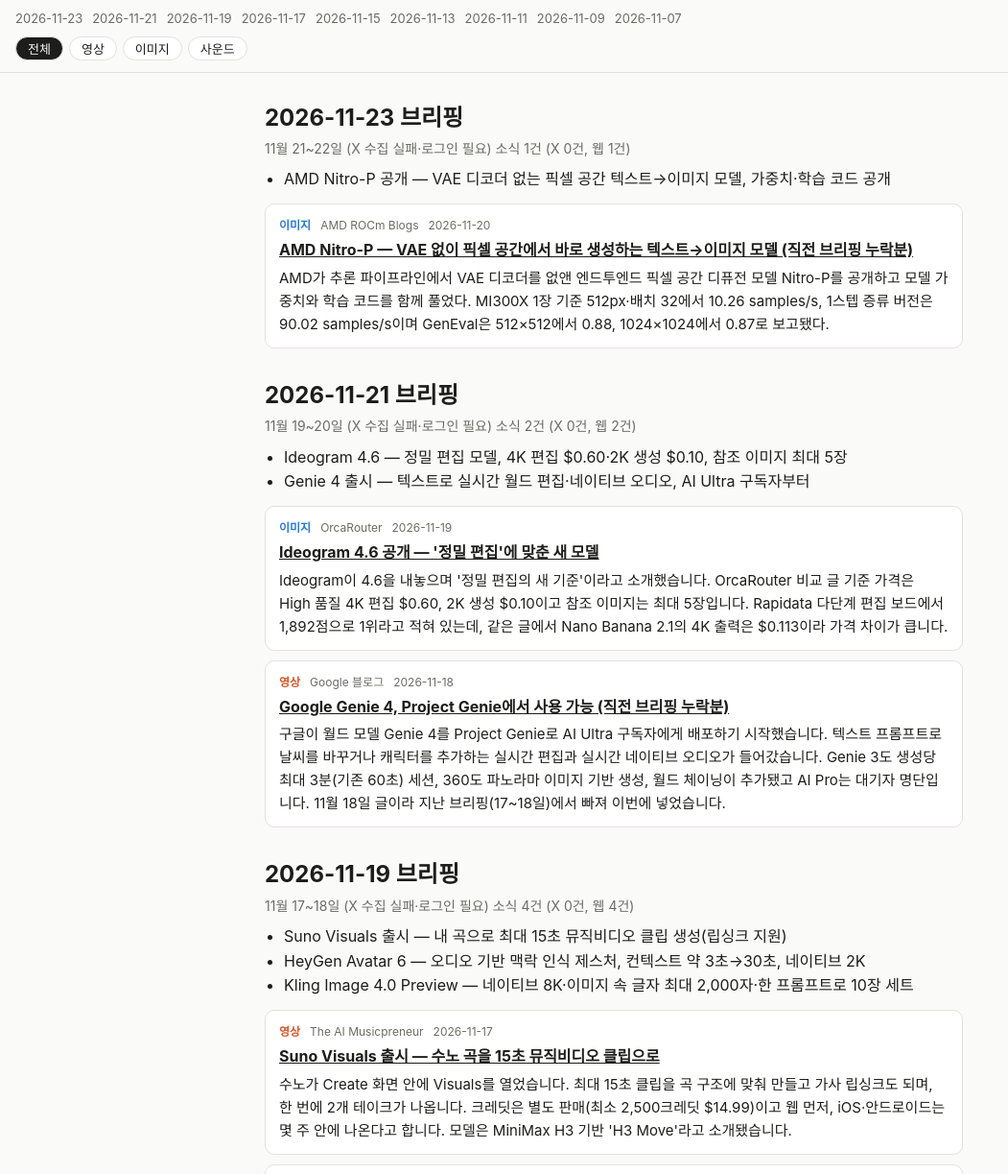
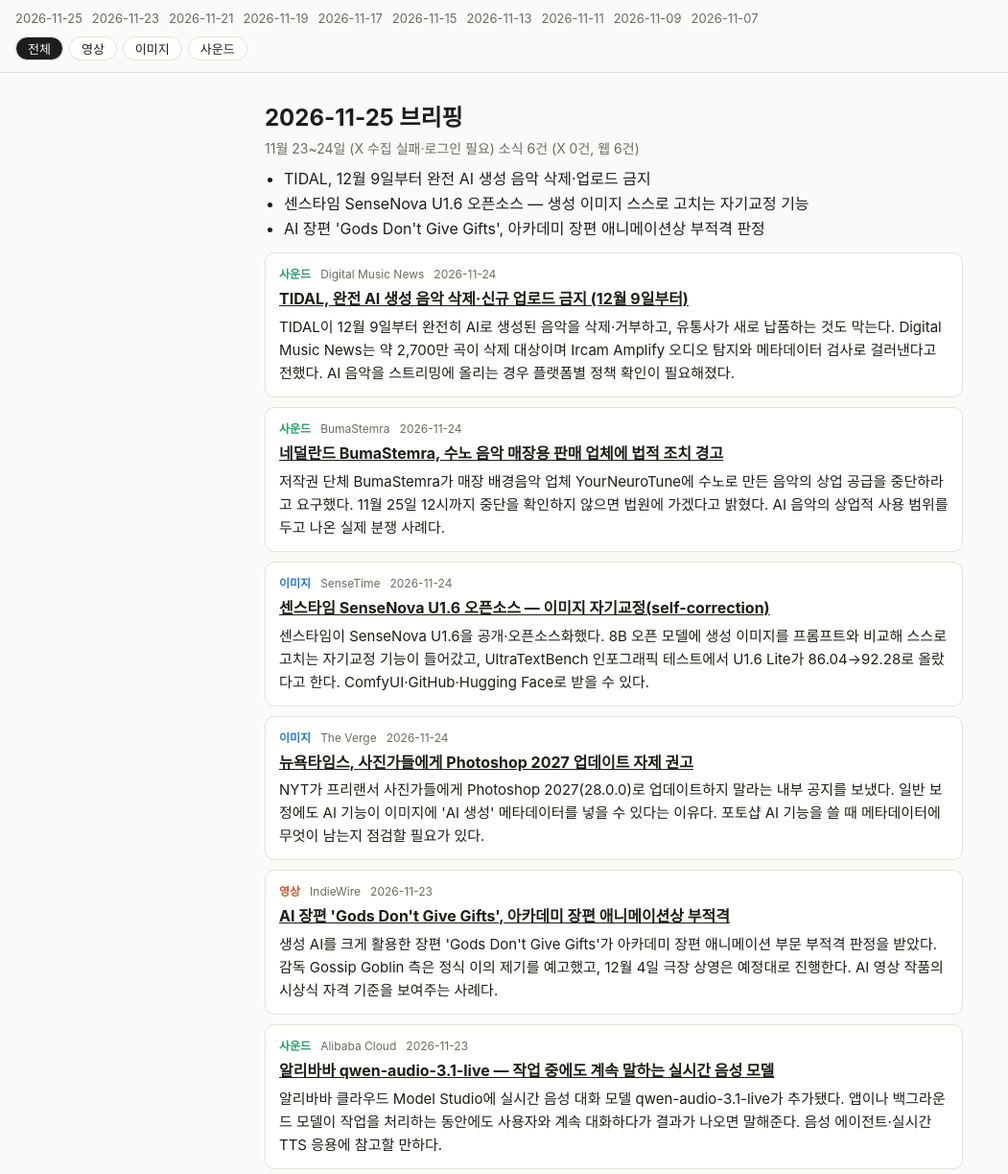
Before and after one commit to divee17-blip/ai-news-brief, a plain HTML site: page docs/index.html in a window 1280 px wide. Shown: the part 38-1261 px from the top of the page at 96% size, without its empty margins (0-1051 px from the left). Drawn offline with Linux system fonts and the light colour scheme.

Commit message:
brief 2026-11-25

```diff
--- a/docs/index.html
+++ b/docs/index.html
@@ -18,9 +18,50 @@ main{max-width:760px;margin:0 auto;padding:8px 16px 60px}
 .meta{display:flex;gap:10px;font-size:12px;color:var(--mute)}
 .cat{font-weight:600}.c-0{color:#d4572a}.c-1{color:#2a7bd4}.c-2{color:#2a9d6a}
 </style></head><body>
-<header><h1>AI 영상·이미지·사운드 브리핑</h1><nav><a href="#2026-11-23">2026-11-23</a><a href="#2026-11-21">2026-11-21</a><a href="#2026-11-19">2026-11-19</a><a href="#2026-11-17">2026-11-17</a><a href="#2026-11-15">2026-11-15</a><a href="#2026-11-13">2026-11-13</a><a href="#2026-11-11">2026-11-11</a><a href="#2026-11-09">2026-11-09</a><a href="#2026-11-07">2026-11-07</a></nav>
+<header><h1>AI 영상·이미지·사운드 브리핑</h1><nav><a href="#2026-11-25">2026-11-25</a><a href="#2026-11-23">2026-11-23</a><a href="#2026-11-21">2026-11-21</a><a href="#2026-11-19">2026-11-19</a><a href="#2026-11-17">2026-11-17</a><a href="#2026-11-15">2026-11-15</a><a href="#2026-11-13">2026-11-13</a><a href="#2026-11-11">2026-11-11</a><a href="#2026-11-09">2026-11-09</a><a href="#2026-11-07">2026-11-07</a></nav>
 <div class="f"><button data-f="" class="on">전체</button><button data-f="영상">영상</button><button data-f="이미지">이미지</button><button data-f="사운드">사운드</button></div></header>
-<main><section id="2026-11-23" class="brief">
+<main><section id="2026-11-25" class="brief">
+  <h2>2026-11-25 브리핑</h2>
+  <p class="sub">11월 23~24일 (X 수집 실패·로그인 필요) 소식 6건 (X 0건, 웹 6건)</p>
+  <ul class="heads"><li>TIDAL, 12월 9일부터 완전 AI 생성 음악 삭제·업로드 금지</li><li>센스타임 SenseNova U1.6 오픈소스 — 생성 이미지 스스로 고치는 자기교정 기능</li><li>AI 장편 &#x27;Gods Don&#x27;t Give Gifts&#x27;, 아카데미 장편 애니메이션상 부적격 판정</li></ul>
+  <article class="item" data-cat="사운드">
+  <div class="meta"><span class="cat c-2">사운드</span>
+  <span>Digital Music News</span><span>2026-11-24</span></div>
+  <h3><a href="https://www.digitalmusicnews.com/2026/11/24/tidal-bans-ai-generated-music/" target="_blank" rel="noopener">TIDAL, 완전 AI 생성 음악 삭제·신규 업로드 금지 (12월 9일부터)</a></h3>
+  <p>TIDAL이 12월 9일부터 완전히 AI로 생성된 음악을 삭제·거부하고, 유통사가 새로 납품하는 것도 막는다. Digital Music News는 약 2,700만 곡이 삭제 대상이며 Ircam Amplify 오디오 탐지와 메타데이터 검사로 걸러낸다고 전했다. AI 음악을 스트리밍에 올리는 경우 플랫폼별 정책 확인이 필요해졌다.</p>
+</article>
+<article class="item" data-cat="사운드">
+  <div class="meta"><span class="cat c-2">사운드</span>
+  <span>BumaStemra</span><span>2026-11-24</span></div>
+  <h3><a href="https://bumastemra.nl/bumastemra-treedt-op-tegen-ai-muziekbedrijf/" target="_blank" rel="noopener">네덜란드 BumaStemra, 수노 음악 매장용 판매 업체에 법적 조치 경고</a></h3>
+  <p>저작권 단체 BumaStemra가 매장 배경음악 업체 YourNeuroTune에 수노로 만든 음악의 상업 공급을 중단하라고 요구했다. 11월 25일 12시까지 중단을 확인하지 않으면 법원에 가겠다고 밝혔다. AI 음악의 상업적 사용 범위를 두고 나온 실제 분쟁 사례다.</p>
+</article>
+<article class="item" data-cat="이미지">
+  <div class="meta"><span class="cat c-1">이미지</span>
+  <span>SenseTime</span><span>2026-11-24</span></div>
+  <h3><a href="https://www.sensetime.com/cn/news/sensenova-u1-6-open-source-20261124-1152" target="_blank" rel="noopener">센스타임 SenseNova U1.6 오픈소스 — 이미지 자기교정(self-correction)</a></h3>
+  <p>센스타임이 SenseNova U1.6을 공개·오픈소스화했다. 8B 오픈 모델에 생성 이미지를 프롬프트와 비교해 스스로 고치는 자기교정 기능이 들어갔고, UltraTextBench 인포그래픽 테스트에서 U1.6 Lite가 86.04→92.28로 올랐다고 한다. ComfyUI·GitHub·Hugging Face로 받을 수 있다.</p>
+</article>
+<article class="item" data-cat="이미지">
+  <div class="meta"><span class="cat c-1">이미지</span>
+  <span>The Verge</span><span>2026-11-24</span></div>
+  <h3><a href="https://www.theverge.com/ai-artificial-intelligence/1041227/the-new-york-times-warns-photographers-not-to-update-photoshop-over-ai-features" target="_blank" rel="noopener">뉴욕타임스, 사진가들에게 Photoshop 2027 업데이트 자제 권고</a></h3>
+  <p>NYT가 프리랜서 사진가들에게 Photoshop 2027(28.0.0)로 업데이트하지 말라는 내부 공지를 보냈다. 일반 보정에도 AI 기능이 이미지에 &#x27;AI 생성&#x27; 메타데이터를 넣을 수 있다는 이유다. 포토샵 AI 기능을 쓸 때 메타데이터에 무엇이 남는지 점검할 필요가 있다.</p>
+</article>
+<article class="item" data-cat="영상">
+  <div class="meta"><span class="cat c-0">영상</span>
+  <span>IndieWire</span><span>2026-11-23</span></div>
+  <h3><a href="https://www.indiewire.com/news/breaking-news/ai-film-gods-dont-give-gifts-ineligible-oscars-1235230159/" target="_blank" rel="noopener">AI 장편 &#x27;Gods Don&#x27;t Give Gifts&#x27;, 아카데미 장편 애니메이션상 부적격</a></h3>
+  <p>생성 AI를 크게 활용한 장편 &#x27;Gods Don&#x27;t Give Gifts&#x27;가 아카데미 장편 애니메이션 부문 부적격 판정을 받았다. 감독 Gossip Goblin 측은 정식 이의 제기를 예고했고, 12월 4일 극장 상영은 예정대로 진행한다. AI 영상 작품의 시상식 자격 기준을 보여주는 사례다.</p>
+</article>
+<article class="item" data-cat="사운드">
+  <div class="meta"><span class="cat c-2">사운드</span>
+  <span>Alibaba Cloud</span><span>2026-11-23</span></div>
+  <h3><a href="https://www.alibabacloud.com/help/en/model-studio/newly-released-models" target="_blank" rel="noopener">알리바바 qwen-audio-3.1-live — 작업 중에도 계속 말하는 실시간 음성 모델</a></h3>
+  <p>알리바바 클라우드 Model Studio에 실시간 음성 대화 모델 qwen-audio-3.1-live가 추가됐다. 앱이나 백그라운드 모델이 작업을 처리하는 동안에도 사용자와 계속 대화하다가 결과가 나오면 말해준다. 음성 에이전트·실시간 TTS 응용에 참고할 만하다.</p>
+</article>
+</section>
+<section id="2026-11-23" class="brief">
   <h2>2026-11-23 브리핑</h2>
   <p class="sub">11월 21~22일 (X 수집 실패·로그인 필요) 소식 1건 (X 0건, 웹 1건)</p>
   <ul class="heads"><li>AMD Nitro-P 공개 — VAE 디코더 없는 픽셀 공간 텍스트→이미지 모델, 가중치·학습 코드 공개</li></ul>
```
Also changed, not shown: briefs/2026-11-25.json (added, +60 -0 lines).
